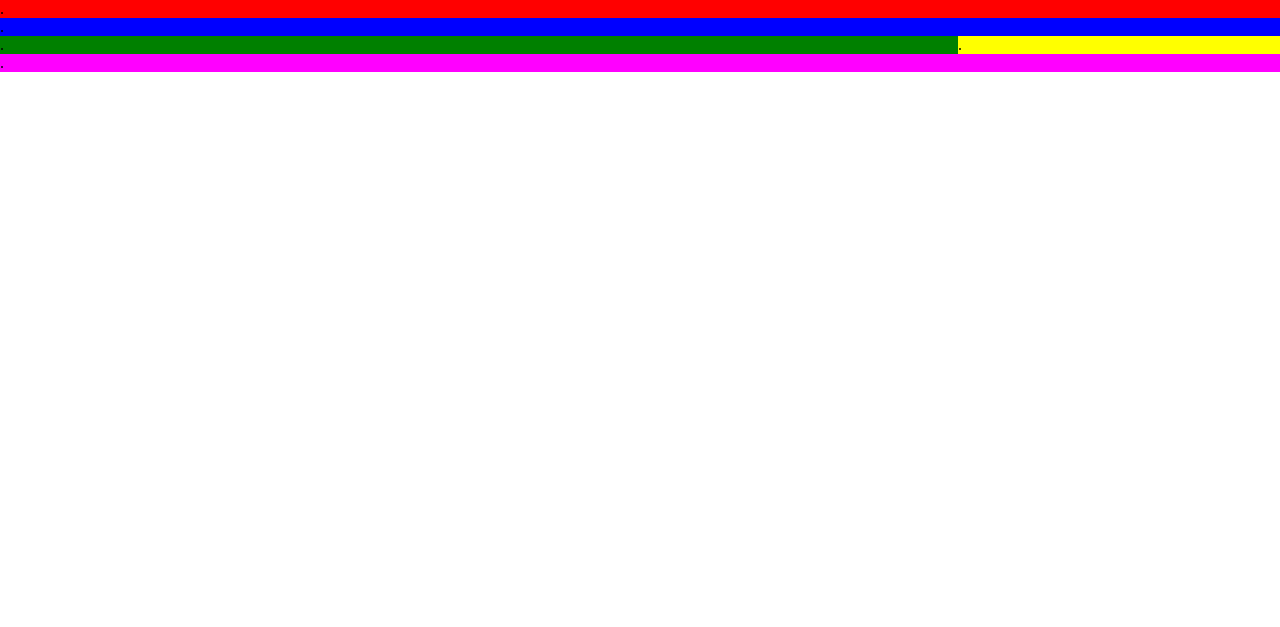
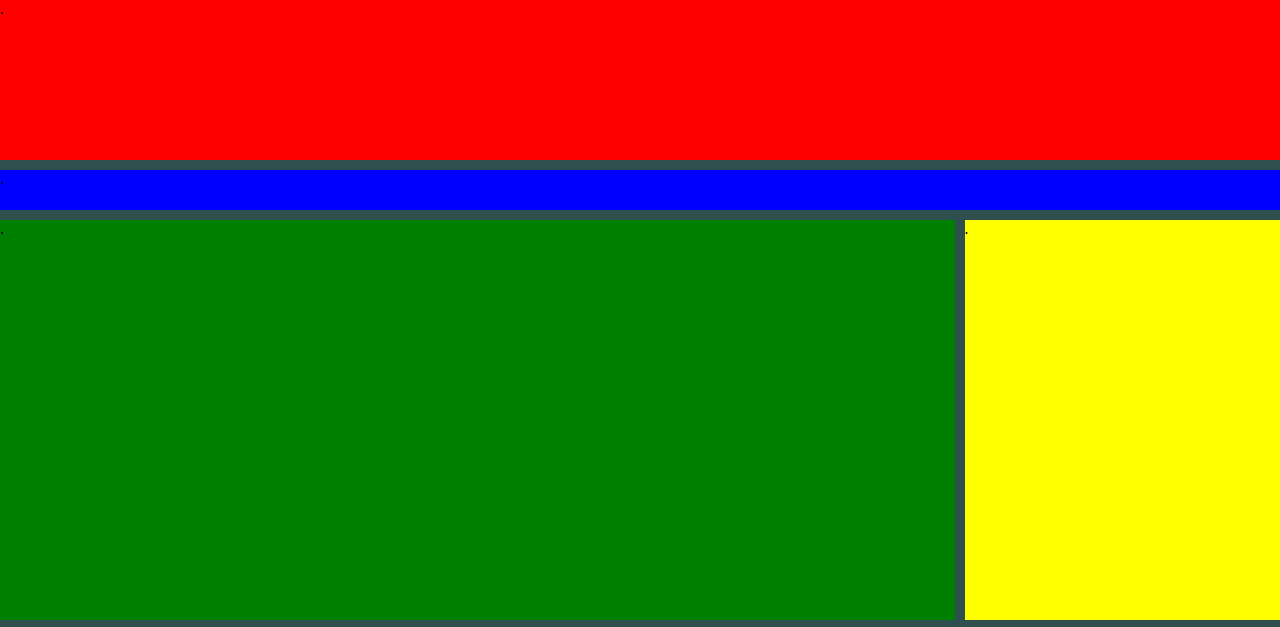
Before and after one commit to IgorCamoes/repositorio103, a plain HTML site: page index.html in a window 1280 px wide. Shown: the top 627 px of the page. Drawn offline with Linux system fonts and the light colour scheme.

Commit message:
Definir altura das linhas no grid do template.

```diff
--- a/style.css
+++ b/style.css
@@ -2,6 +2,9 @@ body{
     margin: 0;
     display: grid;
     grid-template-areas: 'header header header header' 'nav nav nav nav' 'section section section aside' 'footer footer footer footer';
+    grid-template-rows: 20vh 5vh 50vh 30vh;
+    grid-gap: 10px;
+    background-color: darkslategrey;
 }
 
 header{
@@ -27,5 +30,5 @@ aside{
 
 footer{
     grid-area: footer;
-    background-color: magenta;
+    background-color: darkmagenta;
 }
```
